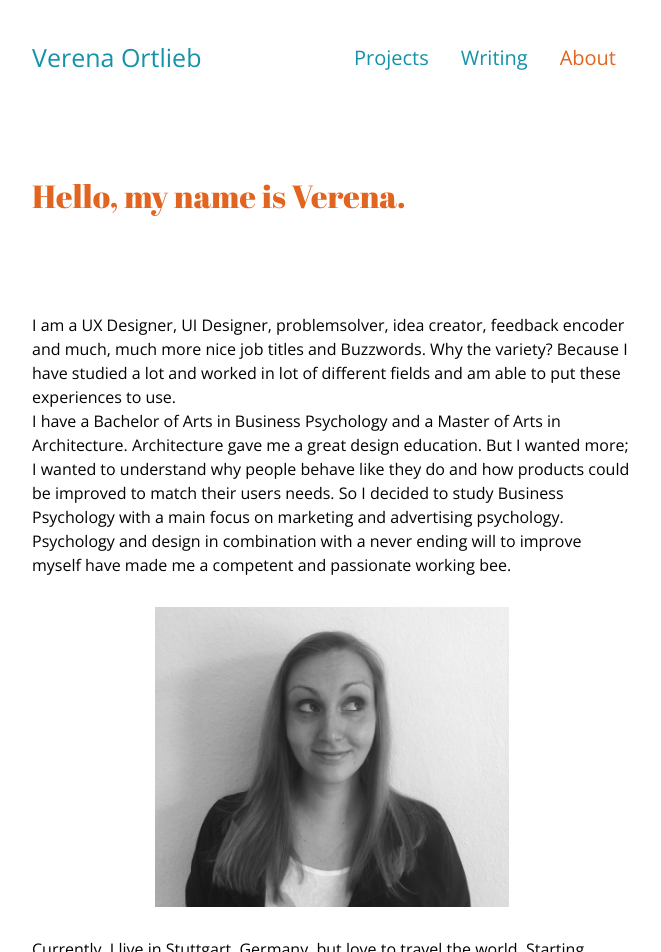
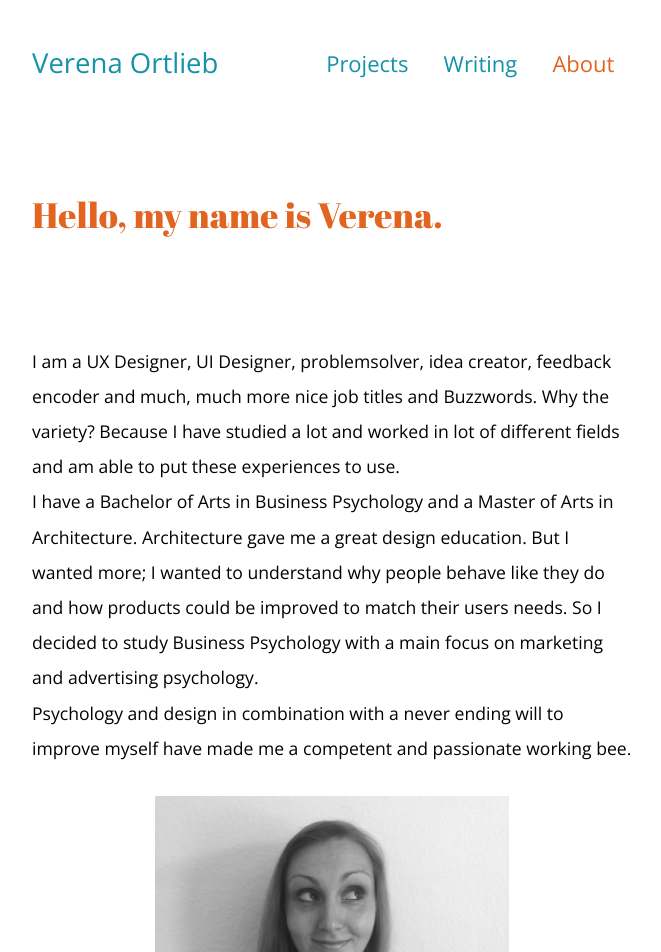
Before and after one commit to Verena-von-O/verena-von-o.github.io, a Jekyll site: the page built from about.html, in a window 1280 px wide. Shown: the top 952 px of the page, without its empty margins (308-969 px from the left). Built offline with Jekyll 4.4.1, drawn with Linux system fonts in a browser that asks for light colours; some of the changed text lies outside the part shown.

Commit message:
font size bigger

```diff
--- a/_sass/_font.scss
+++ b/_sass/_font.scss
@@ -1,6 +1,6 @@
 body{
 	font-family: 'Open Sans', sans-serif;
-	font-size: 1em;
+	font-size: 1.1em;
 	line-height: normal;
 	color: $font-color-dark;
 }
@@ -35,7 +35,7 @@ h3{
 
 p {
 	font-size: 1em;
-	line-height: 1.5em;
+	line-height: 2em;
 	margin-bottom: 1em;
 }
 
--- a/_sass/_projects.scss
+++ b/_sass/_projects.scss
@@ -39,13 +39,13 @@
 
 .box-project-text h2 {
 	color: $text-highlight-green;
-	padding-bottom: 10px;
+	margin-bottom: 10px;
 }
 
 
 .project-sub-content h3 {
 	color: $text-highlight-green;
-	margin: 30px 0 10px 0;
+	margin: 50px 0 10px 0;
 	font-size: 1.8em;
 }
 
--- a/_sass/_writing.scss
+++ b/_sass/_writing.scss
@@ -44,6 +44,6 @@
 }
 .post-container__text {
   font-size: 1em;
-  line-height: 1.5em;
+  line-height: 2em;
 	margin-bottom: 5em;
 }
--- a/about.html
+++ b/about.html
@@ -12,7 +12,7 @@ layout: page
 		<div class="box-about-img">
 			<img src="img/me.jpg" alt="Me">
 		</div>
-		<p>Currently, I live in Stuttgart, Germany, but love to travel the world. Starting summer 2016, me and <a href="http://www.florianbuerger.com">my husband</a> are going to start our next adventure. After selling almost all our stuff we start to travel the world while working on projects for different clients but also on some ideas of our own.</p>
+		<p>Currently, I live in Stuttgart, Germany, but love to travel the world. Starting summer 2016, me and <a href="http://www.florianbuerger.com">my husband</a> are going to start our next adventure. After selling almost all our stuff we start to travel the world while working on projects for different clients, but also on some ideas of our own.</p>
 		<div class="box-about-img">
 			<img src="img/deer.jpg" alt="Deer">
 		</div>
```
Also changed, not shown: other parts of about.html (+1 -1 lines).
